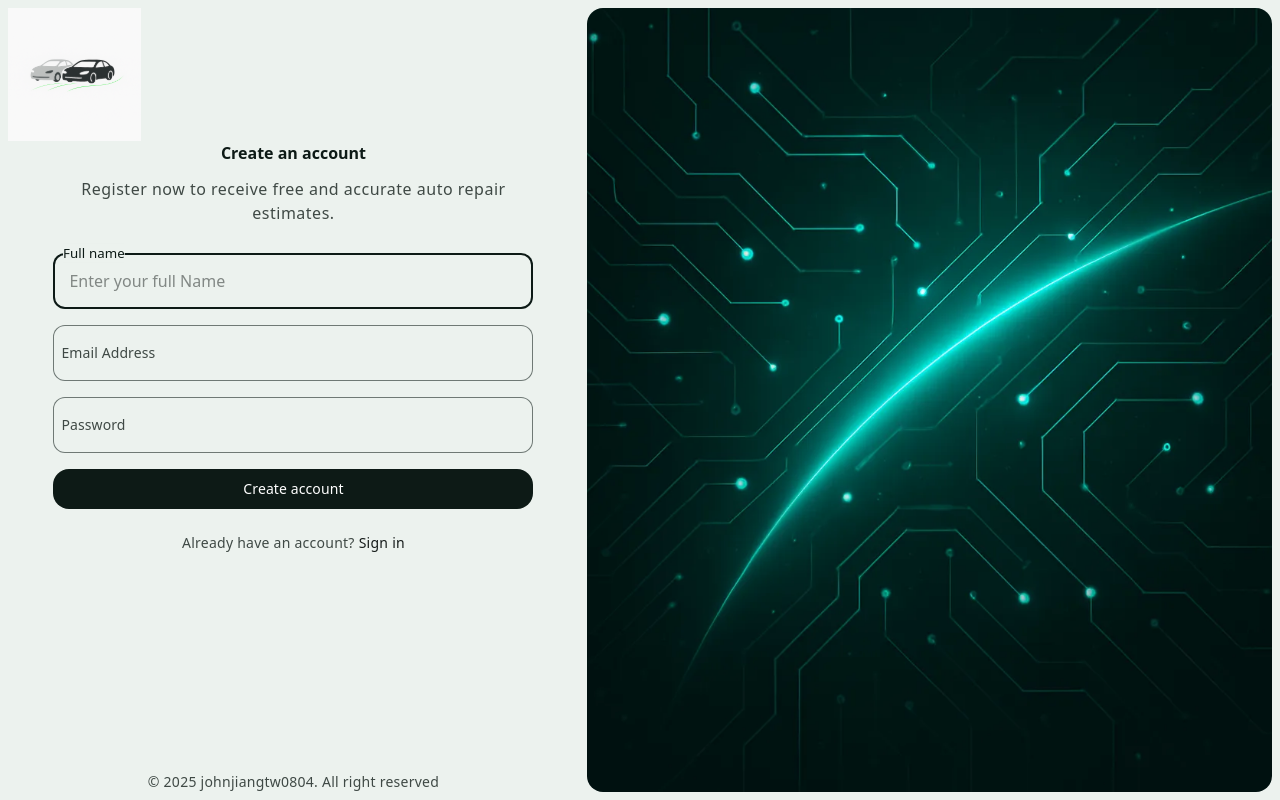
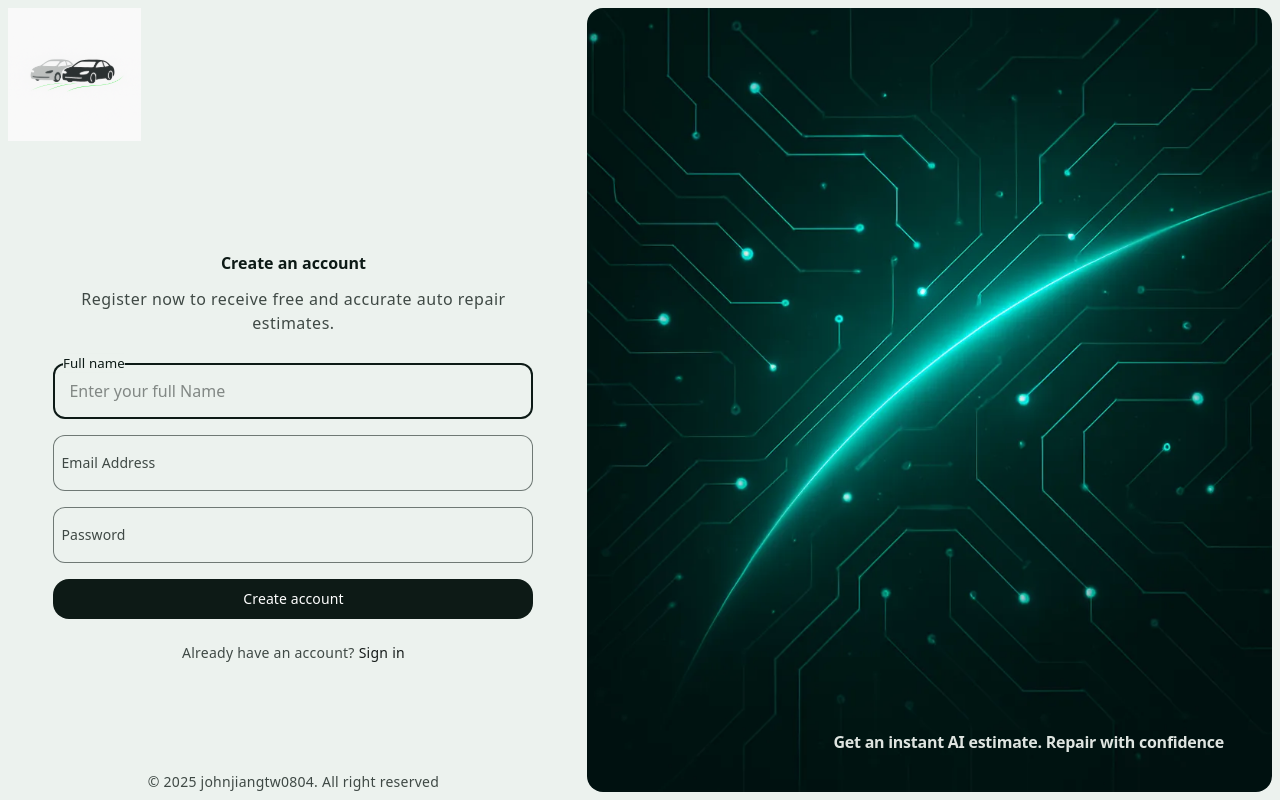
Before and after one commit to johnjiangtw0804/chatbot-front-end, a React (Vite) app: page /register in a window 1280 px wide. Built offline with nearby package versions, Linux system fonts and the light colour scheme.

Commit message:
Register page

```diff
--- a/src/components/PageTitle.jsx
+++ b/src/components/PageTitle.jsx
@@ -3,12 +3,12 @@
  */
 import { Helmet } from "react-helmet";
 
-const PageTitle = ({ title }) => {
+function PageTitle({ title }) {
   return (
-    <Helmet title={title}>
-      <div>PageTitle</div>
+    <Helmet>
+      <title>{title}</title>
     </Helmet>
   );
-};
+}
 
 export default PageTitle;
--- a/src/index.css
+++ b/src/index.css
@@ -73,6 +73,10 @@
 
   .text-bodyMedium {
     @apply text-[14px] font-normal leading-[20px] tracking-[0.25px]
+  }
+
+  .display-large {
+    @apply text-['57px'] font-normal leading-[64px] tracking-[-0.25px]
   }
 
   // 語法	意義	範例
--- a/src/pages/Register.jsx
+++ b/src/pages/Register.jsx
@@ -25,7 +25,7 @@ const Register = () => {
       <PageTitle title="Create an account"></PageTitle>
       <div className="grid relative w-screen h-dvh grid-cols-1 lg:grid-cols-[1fr_1.2fr] lg:gap-2 p-2">
         <div className="flex flex-col">
-          <Link to="/" className="mx-auto max-w-max lg:mx-0">
+          <Link to="/" className="mx-auto max-w-max lg:mx-0 mb-auto">
             <img
               src={logoLight}
               alt="Company Logo Light"
@@ -110,7 +110,12 @@ const Register = () => {
         </div>
         <div className="hidden lg:block img-box lg:relative lg:rounded-2xl lg:overflow-hidden">
           <img src={banner} alt="" className="img-cover"></img>
-          <p>Register today for your free trial</p>
+          <p
+            className="absolute bottom-10 left-12 right-12 z-10 display-large font-semibold
+                      leading-tight text-right text-dark-onSurface drop-shadow-amber-50 2xl:text-[72px] mx-auto"
+          >
+            Get an instant AI estimate. Repair with confidence
+          </p>
         </div>
       </div>
     </>
```
